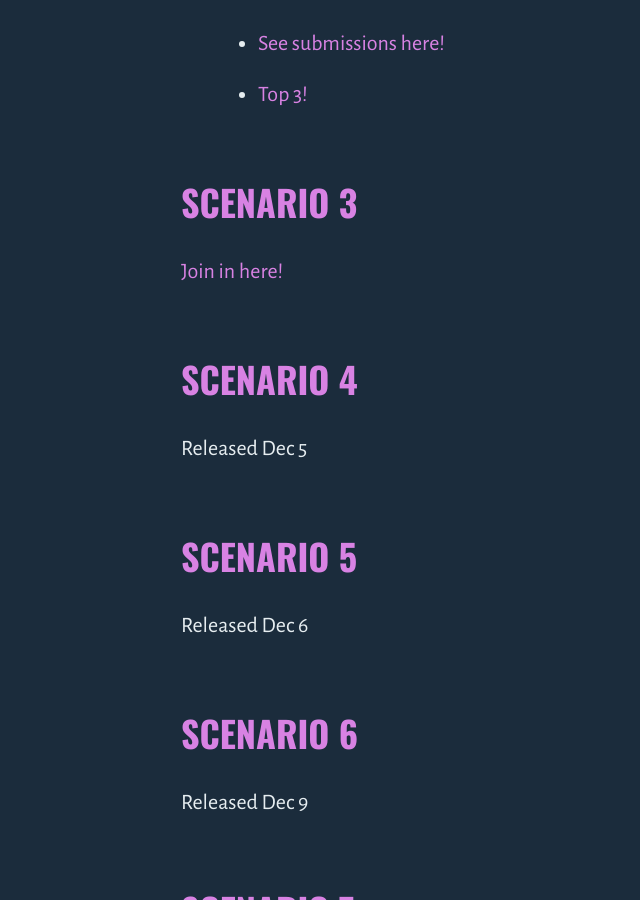
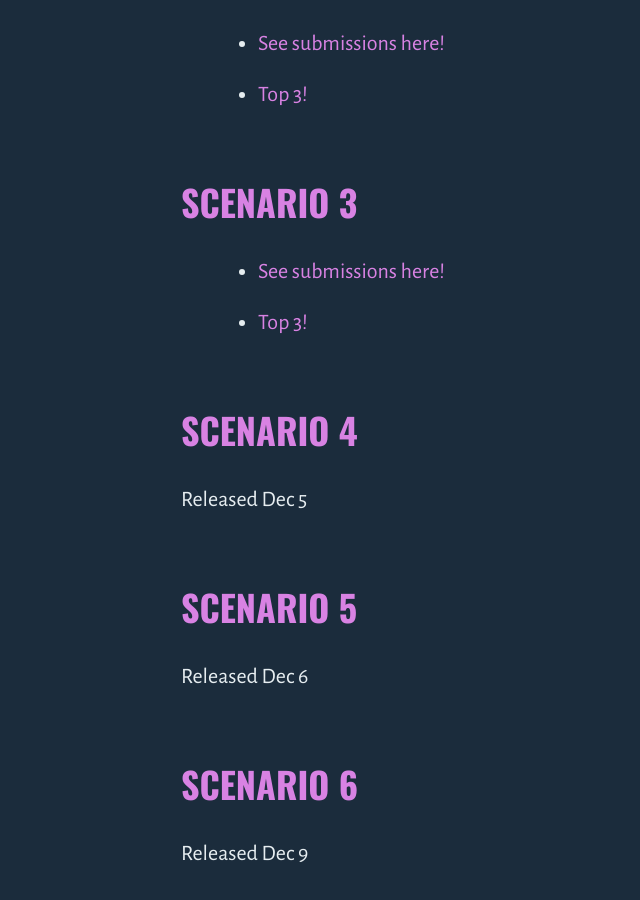
Before and after one commit to outragedpinkracoon/outragedpinkracoon.github.io, a Jekyll site: the page built from _posts/2024-12-2-advent-of-bad-management.md, in a window 1280 px wide and 900 px high, scrolled down 1865 px. Shown: the whole window, without its empty margins (0-640 px from the left). Built offline with Jekyll 4.4.1, drawn with Linux system fonts in a browser that asks for light colours; comment, search, counter and statistics services are not loaded.

Commit message:
day 3 winners

```diff
--- a/_posts/2024-12-2-advent-of-bad-management.md
+++ b/_posts/2024-12-2-advent-of-bad-management.md
@@ -36,10 +36,12 @@ In a very scientific manner I'll pick my favourite response every day based on w
 * [Top 3!](https://www.linkedin.com/feed/update/urn:li:activity:7269812867544109056/)
 
 ## Scenario 3
-[Join in here!](https://www.linkedin.com/posts/outragedpinkracoon_adventofbadmanagement-festivefun-management-activity-7270004685858578433-B3h6?utm_source=share&utm_medium=member_desktop)
+* [See submissions here!](https://www.linkedin.com/posts/outragedpinkracoon_adventofbadmanagement-festivefun-management-activity-7270004685858578433-B3h6?utm_source=share&utm_medium=member_desktop)
+* [Top 3!](https://www.linkedin.com/feed/update/urn:li:share:7270141042966835203/)
 
 ## Scenario 4
 Released Dec 5
+
 ## Scenario 5
 Released Dec 6
 
```
